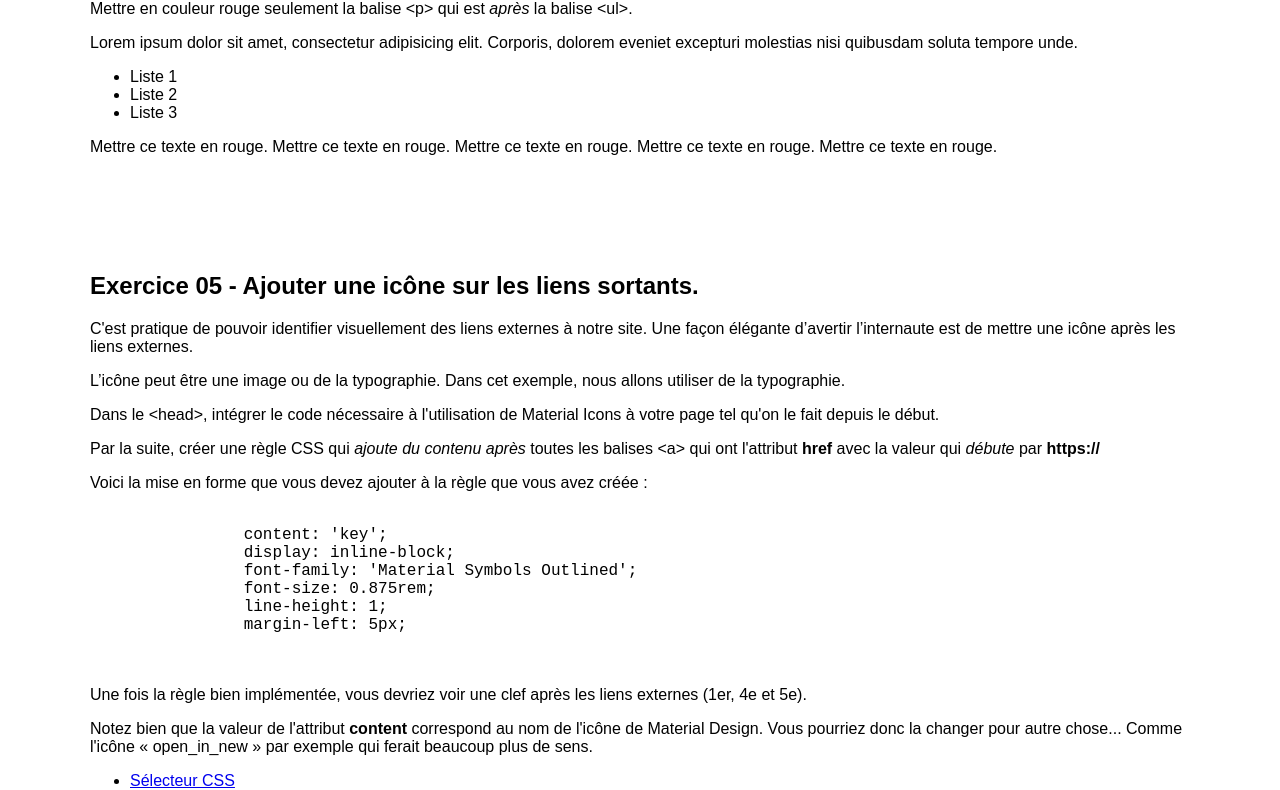
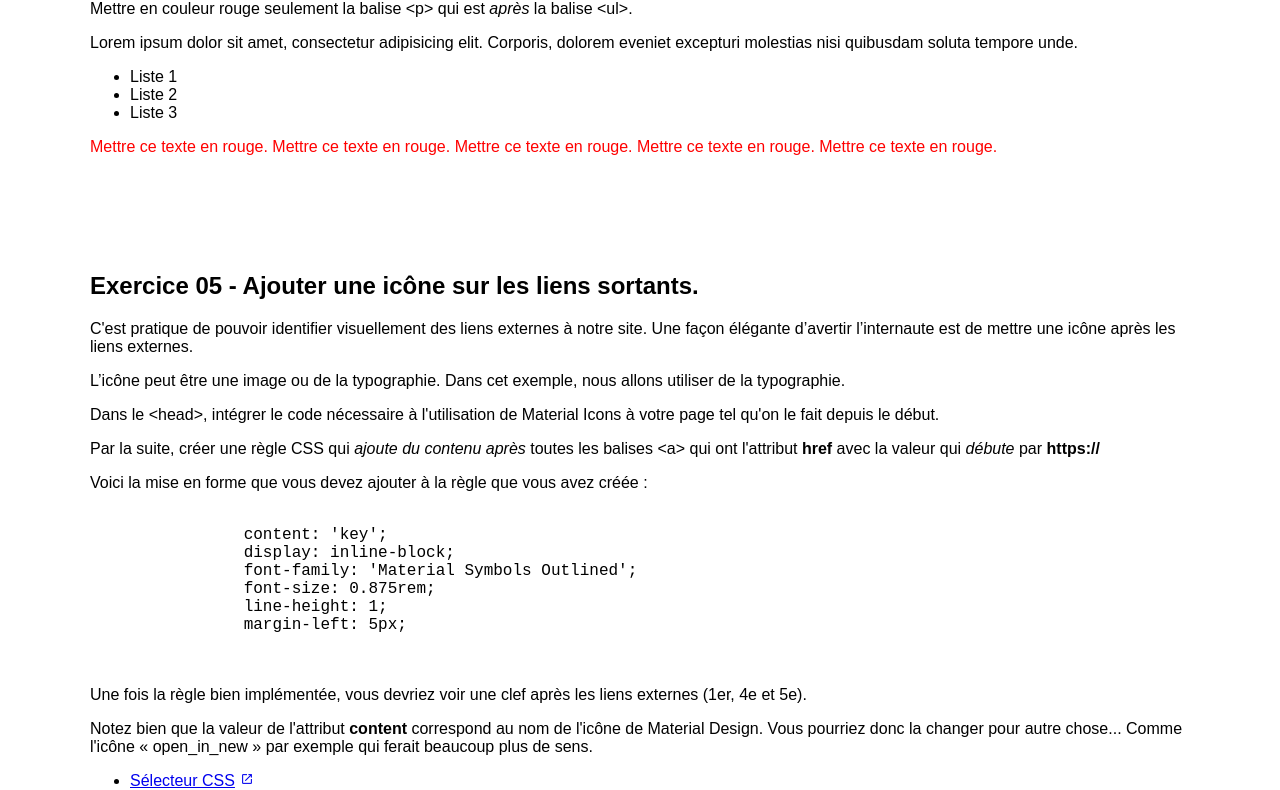
Before and after one commit to JadeParadis/selecteur-css, a plain HTML site: page etudiant/index.html in a window 1280 px wide. Shown: the part 1440-2230 px from the top of the page. Drawn offline with nearby package versions, Linux system fonts and the light colour scheme.

Commit message:
finie page accueil

```diff
--- a/etudiant/css/styles.css
+++ b/etudiant/css/styles.css
@@ -13,9 +13,18 @@
     font-weight: 700;
   }
 /* Exercice 04 */
-
+  .exercice04 ul + p {
+    color: red;
+  }
 /* Exercice 05 */
-
+  .exercice05 a[href^='https://']::after {
+    content: 'open_in_new';
+    display: inline-block;
+    font-family: 'Material Symbols Outlined';
+    font-size: 0.875rem;
+    line-height: 1;
+    margin-left: 5px;
+  }
 /* Exercice 06 */
 
 /* Exercice 07 */
--- a/etudiant/index.html
+++ b/etudiant/index.html
@@ -3,7 +3,7 @@
   <head>
     <meta charset="UTF-8" />
     <title>Les sélecteurs CSS</title>
-
+    <link rel="stylesheet" href="https://fonts.googleapis.com/css2?family=Material+Symbols+Outlined:opsz,wght,FILL,GRAD@24,400,0,0" />
     <link rel="stylesheet" href="css/normalize.css" />
 
     <link rel="stylesheet" href="css/styles.css" />
```
